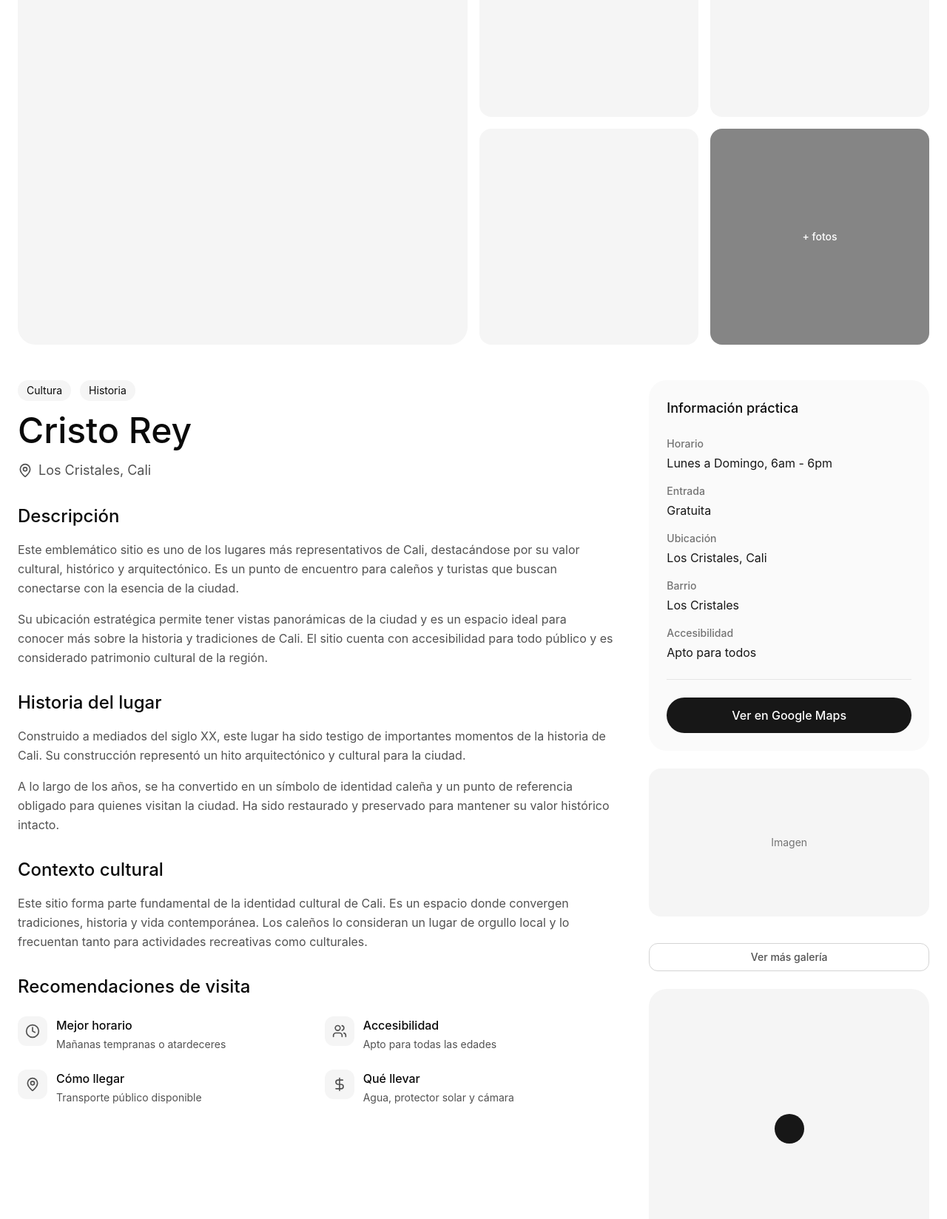
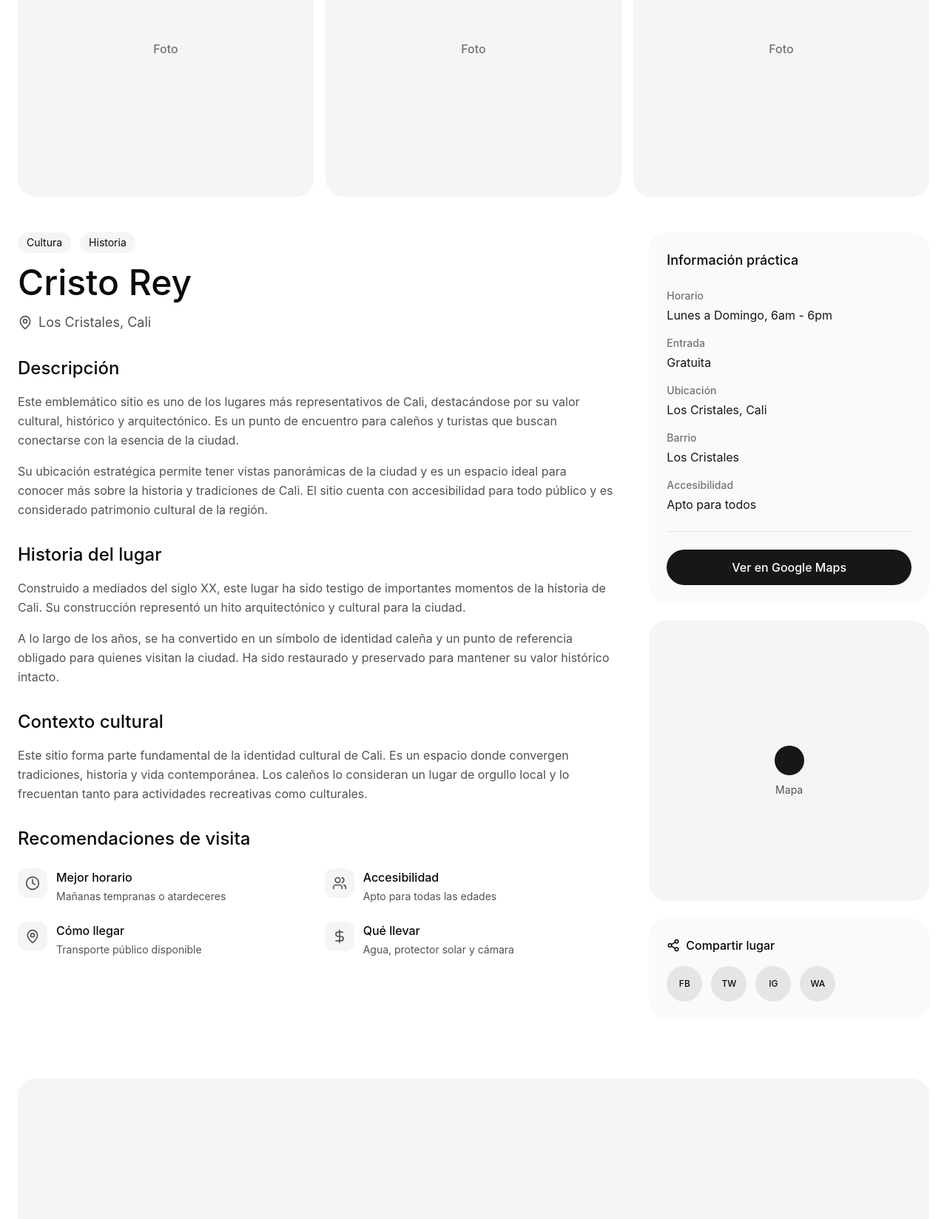
Before and after one commit to valentinasalazarh/WireframesCaliDiversa, a React (Vite) app: page /lugares/1 in a window 1280 px wide. Shown: the part 939-2587 px from the top of the page at 74% size. Built offline with nearby package versions, Linux system fonts and the light colour scheme.

Commit message:
ajustes varios

```diff
--- a/src/app/pages/LugarDetalle.tsx
+++ b/src/app/pages/LugarDetalle.tsx
@@ -34,16 +34,20 @@ export function LugarDetalle() {
 
       {/* Gallery */}
       <section className="max-w-7xl mx-auto px-4 md:px-6 pb-8 md:pb-12">
-        <div className="grid grid-cols-2 md:grid-cols-4 grid-rows-2 gap-3 md:gap-4 h-[400px] md:h-[600px]">
-          <div className="col-span-2 row-span-2 bg-neutral-100 rounded-3xl"></div>
-          <div className="bg-neutral-100 rounded-2xl"></div>
-          <div className="bg-neutral-100 rounded-2xl"></div>
-          <div className="bg-neutral-100 rounded-2xl"></div>
-          <div className="bg-neutral-100 rounded-2xl relative">
-            <div className="absolute inset-0 flex items-center justify-center bg-neutral-900/50 rounded-2xl">
-              <span className="text-white font-medium text-sm">+ fotos</span>
+        <div className="grid grid-cols-3 gap-4 h-[300px] md:h-[400px]">
+
+          <div className="bg-neutral-100 rounded-3xl flex items-center justify-center">
+            <span className="text-neutral-500 font-medium">Foto</span>
           </div>
+
+          <div className="bg-neutral-100 rounded-3xl flex items-center justify-center">
+            <span className="text-neutral-500 font-medium">Foto</span>
           </div>
+
+          <div className="bg-neutral-100 rounded-3xl flex items-center justify-center">
+            <span className="text-neutral-500 font-medium">Foto</span>
+          </div>
+
         </div>
       </section>
 
@@ -183,20 +187,20 @@ export function LugarDetalle() {
               </div>
             </div>
 
-            <div className="w-full h-[200px] bg-neutral-100 rounded-2xl mt-4 flex items-center justify-center">
-  <span className="text-neutral-500 text-sm">Imagen</span>
-</div>
-
-<button className="w-full mt-3 px-4 py-2 border border-neutral-300 rounded-xl text-sm text-neutral-600">
-  Ver más galería
-</button>
 
             {/* Map */}
             <div className="bg-neutral-100 rounded-3xl aspect-square relative overflow-hidden hidden lg:block">
               <div className="absolute inset-0 flex items-center justify-center">
                 <MapPin size={32} className="text-neutral-400" />
               </div>
+
+              {/* Punto negro */}
               <div className="absolute top-1/2 left-1/2 -translate-x-1/2 -translate-y-1/2 w-10 h-10 bg-neutral-900 rounded-full"></div>
+
+              {/* Texto debajo del punto */}
+              <p className="absolute top-1/2 left-1/2 translate-x-[-50%] translate-y-[30px] text-sm text-neutral-600">
+                Mapa
+              </p>
             </div>
 
             {/* Share */}
@@ -218,7 +222,7 @@ export function LugarDetalle() {
       </section>
 
       {/* Video 360 */}
-<section className="max-w-7xl mx-auto px-4 md:px-6 mt-8">
+<section className="max-w-7xl mx-auto px-4 md:px-6 mt-8 mb-12">
   <div className="w-full h-[400px] bg-neutral-100 rounded-3xl flex items-center justify-center">
     <span className="text-neutral-500 font-medium text-lg">Video 360</span>
   </div>
```
Lines whose indentation alone changed are shown as unchanged.
